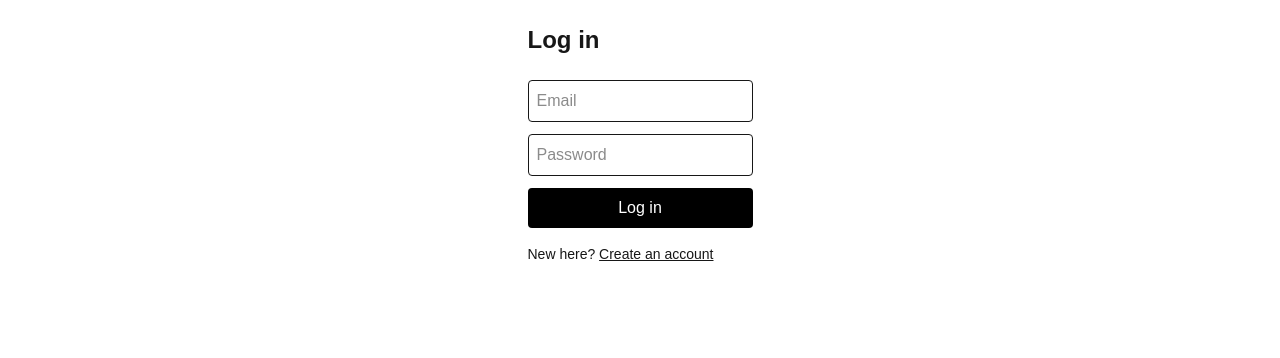
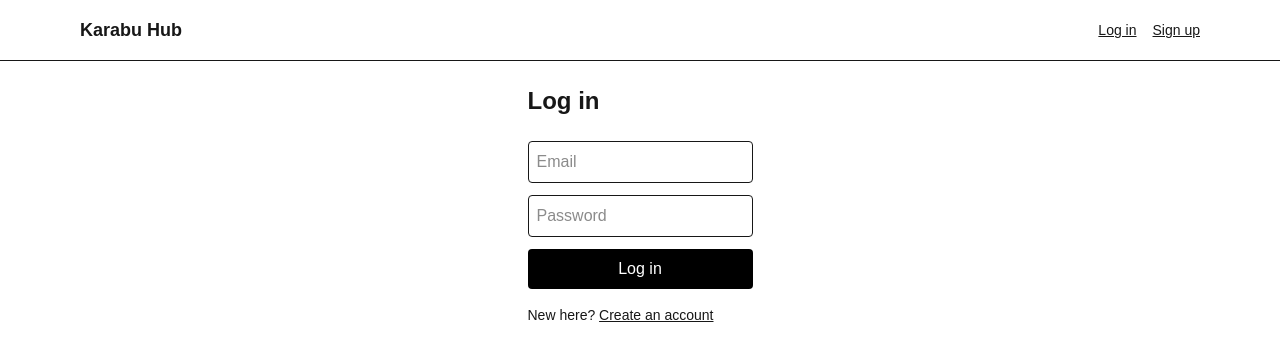
Before and after one commit to Abubakr-Abdulkareem/Karabu-Hub, a Next.js app in the folder apps/web/: page /login in a window 1280 px wide. Shown: the top 358 px of the page. Built offline with nearby package versions, Linux system fonts and the light colour scheme; no server answers.

Commit message:
add header with login and logout

```diff
--- a/apps/web/app/layout.tsx
+++ b/apps/web/app/layout.tsx
@@ -1,6 +1,7 @@
 import type { Metadata } from "next";
 import { Geist, Geist_Mono } from "next/font/google";
 import "./globals.css";
+import Header from "@/components/Header";
 
 const geistSans = Geist({
   variable: "--font-geist-sans",
@@ -23,7 +24,9 @@ export default function RootLayout({ children }: LayoutProps<"/">) {
       lang="en"
       className={`${geistSans.variable} ${geistMono.variable} h-full antialiased`}
     >
-      <body className="min-h-full flex flex-col">{children}</body>
+      <body className="min-h-full flex flex-col"><Header />
+        {children}
+      </body>
     </html>
   );
 }
--- /dev/null
+++ b/apps/web/components/Header.tsx
@@ -0,0 +1,47 @@
+import Link from "next/link";
+import { createClient } from "@/lib/supabase/server";
+import LogoutButton from "./LogoutButton";
+
+export default async function Header() {
+  const supabase = await createClient();
+  const {
+    data: { user },
+  } = await supabase.auth.getUser();
+
+  let name: string | null = null;
+  if (user) {
+    const { data: profile } = await supabase
+      .from("profiles")
+      .select("full_name")
+      .eq("id", user.id)
+      .single();
+    name = profile?.full_name ?? user.email ?? null;
+  }
+
+  return (
+    <header className="border-b">
+      <div className="mx-auto flex max-w-6xl items-center justify-between p-4">
+        <Link href="/" className="text-lg font-bold">
+          Karabu Hub
+        </Link>
+        <nav className="flex items-center gap-4 text-sm">
+          {user ? (
+            <>
+              <span>Hi, {name}</span>
+              <LogoutButton />
+            </>
+          ) : (
+            <>
+              <Link href="/login" className="underline">
+                Log in
+              </Link>
+              <Link href="/register" className="underline">
+                Sign up
+              </Link>
+            </>
+          )}
+        </nav>
+      </div>
+    </header>
+  );
+}
--- /dev/null
+++ b/apps/web/components/LogoutButton.tsx
@@ -0,0 +1,20 @@
+"use client";
+
+import { useRouter } from "next/navigation";
+import { createClient } from "@/lib/supabase/client";
+
+export default function LogoutButton() {
+  const router = useRouter();
+
+  async function handleLogout() {
+    const supabase = createClient();
+    await supabase.auth.signOut();
+    router.refresh();
+  }
+
+  return (
+    <button onClick={handleLogout} className="text-sm underline">
+      Log out
+    </button>
+  );
+}
```
